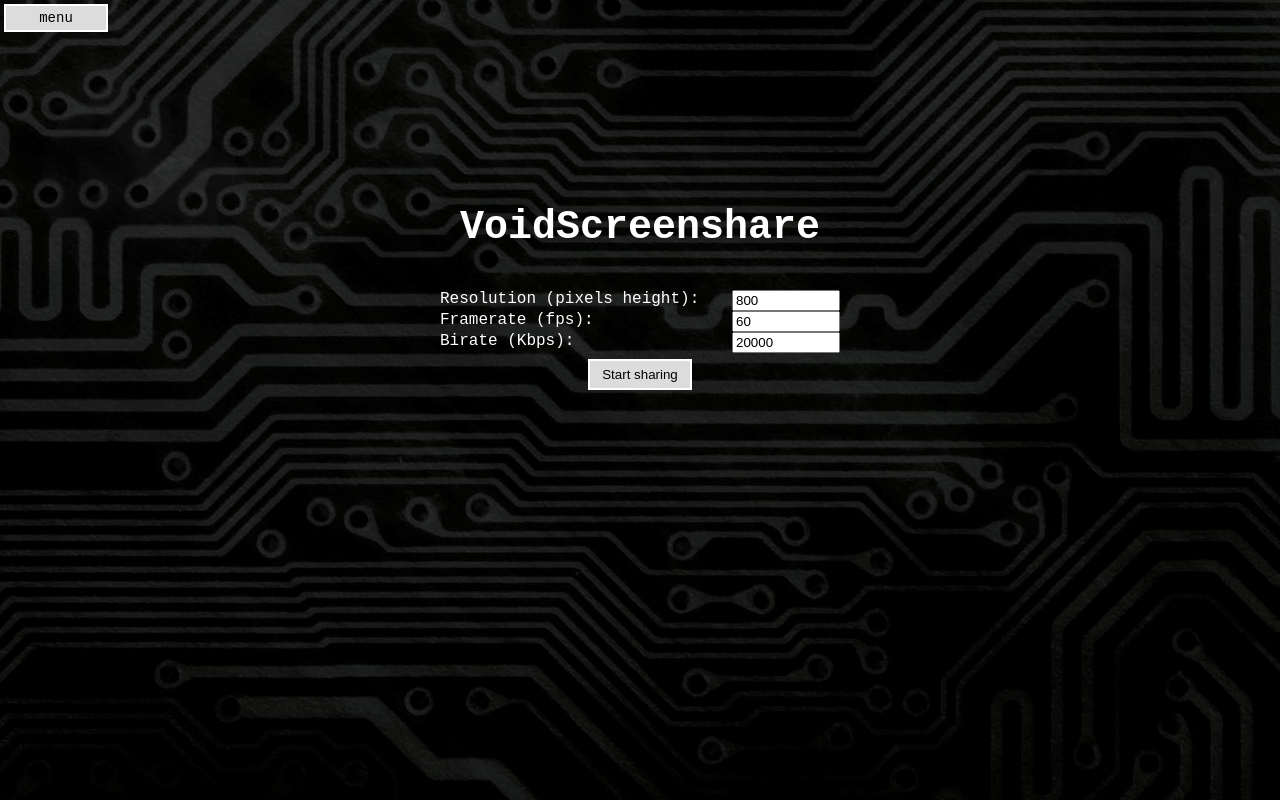
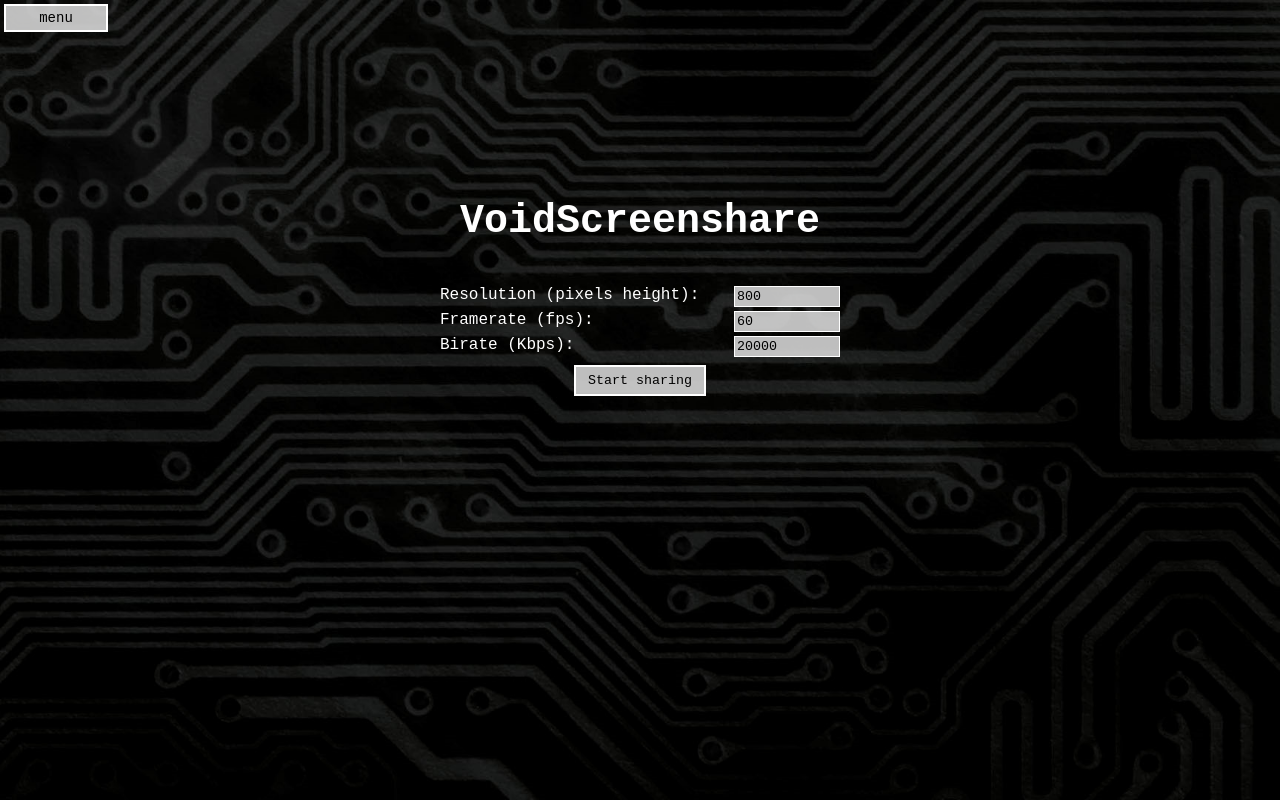
Before and after one commit to peacefulsparrow/voidscreenshare, a website: page static/index.html in a window 1280 px wide. Drawn offline with Linux system fonts and the light colour scheme.

Commit message:
tweak css

```diff
--- a/static/main.css
+++ b/static/main.css
@@ -11,7 +11,7 @@ body {
     background-attachment: fixed;
     box-sizing: border-box;
     color: white;
-    font-family: 'Courier New', monospace;
+    font-family: 'Courier New', Courier, monospace;
 }
 
 body>div {
@@ -54,7 +54,7 @@ body>div {
     align-items: center;
     border: 2px solid white;
     margin: 4px;
-    background-color: gainsboro;
+    background-color: #dcdcdcdd;
     text-decoration: none;
     color: black;
     font-size: 20px;
@@ -85,10 +85,11 @@ body>div {
     width: 400px;
     display: flex;
     justify-content: space-between;
+    margin: 2px 0px;
 }
 
 button {
-    background-color: gainsboro;
+    background-color: #dcdcdcdd;
     border: 2px solid white;
     color: black;
     padding: 6px 12px;
@@ -97,12 +98,29 @@ button {
     display: inline-block;
     margin-top: 6px;
     cursor: pointer;
-  }
+    font-family: 'Courier New', Courier, monospace;
+}
 
-  button:hover {
+button:hover {
     background-color: white;
     text-decoration: underline;
-  }
+}
+
+input {
+    background-color: #dcdcdcdd;
+    border: 1px solid white;
+    font-family: 'Courier New', Courier, monospace;
+    padding: 2px;
+}
+
+input:hover {
+    background-color: white;
+}
+
+input:focus {
+    background-color: white;
+}
+
 
 #videoPreview {
     width: 100%;
```
Also changed, not shown: 1 other file.
